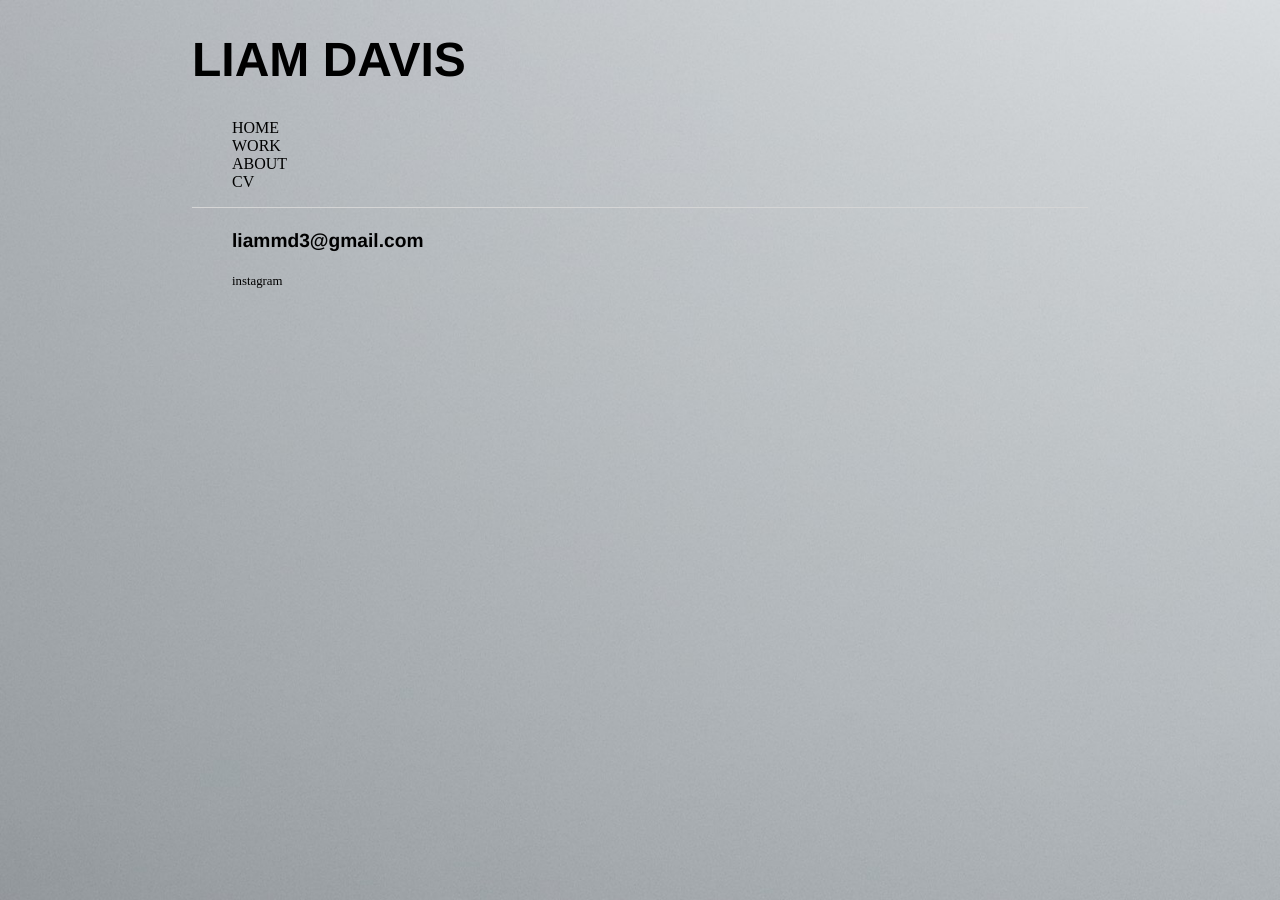
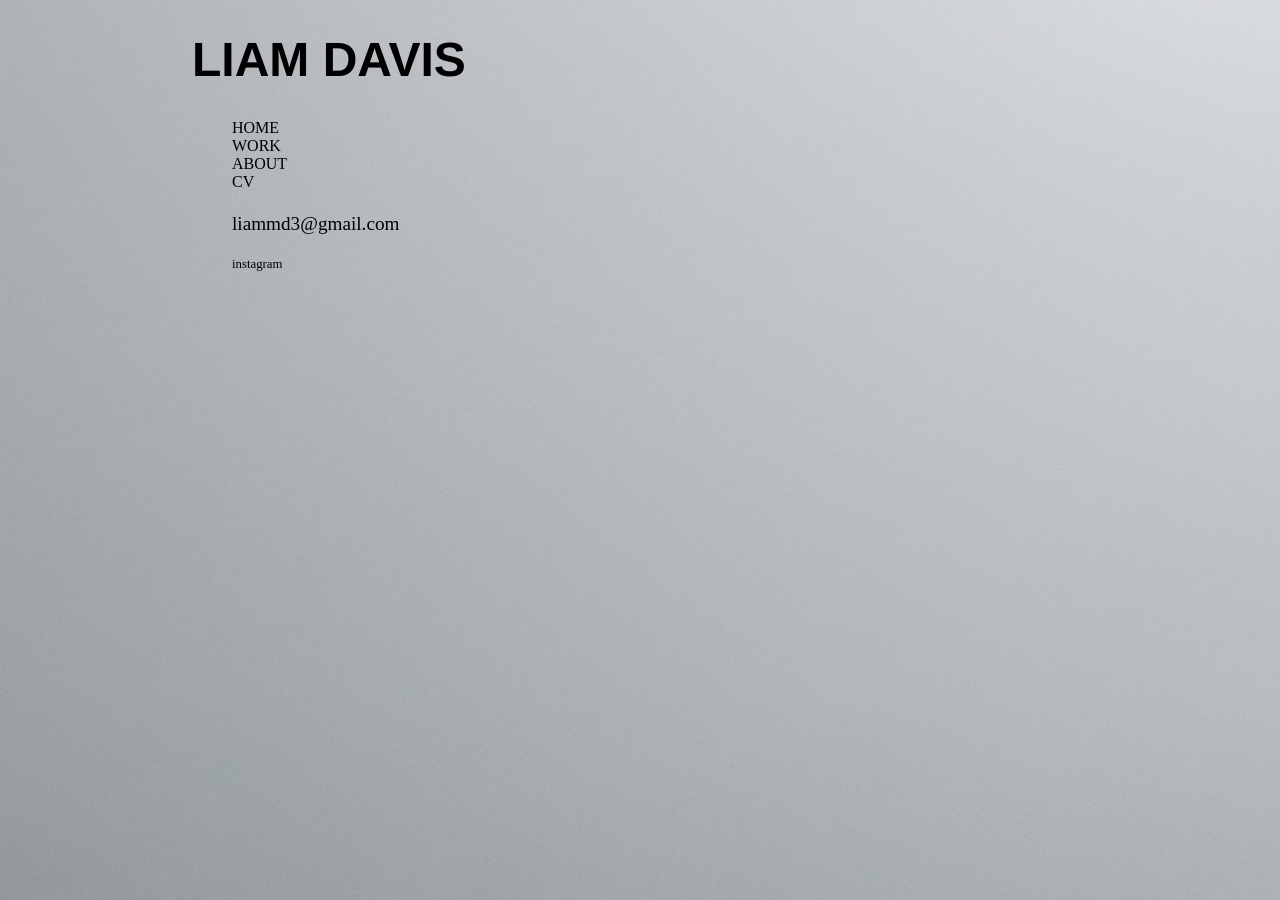
Before and after one commit to liammdavis/liammdavis.github.io, a Jekyll site: the page built from index.html, in a window 1280 px wide. Built offline with Jekyll 4.4.1, drawn with Linux system fonts in a browser that asks for light colours.

Commit message:
Update main.css

```diff
--- a/css/main.css
+++ b/css/main.css
@@ -35,13 +35,5 @@ p {
     color: black;
 }
 footer {
-    border-top: 1px solid #d5d5d5;
     font-size: .8em;
 }
-
-#email {
-    font-family:'Helvetica', 'Arial', 'Sans-Serif';
-    padding: 0px;
-    list-style: none;
-    font-weight: bold;
-}
```
